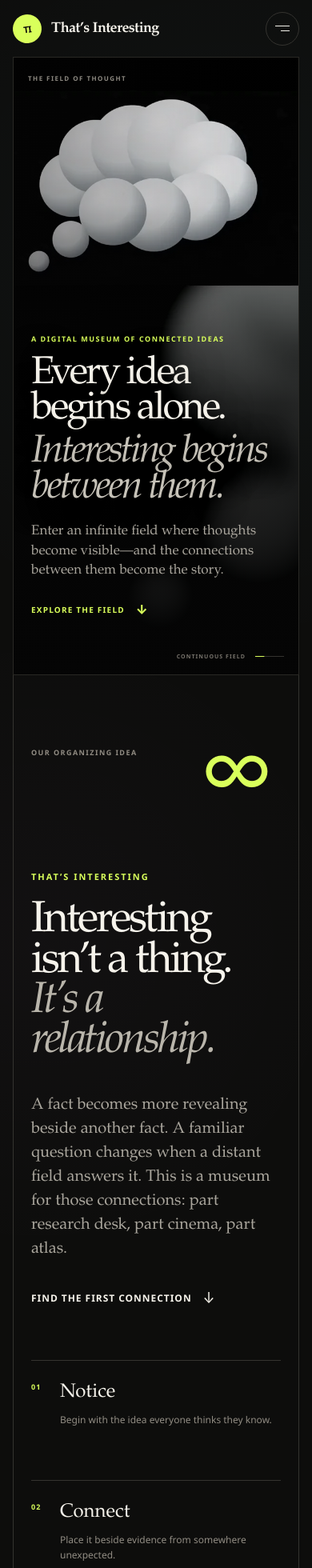
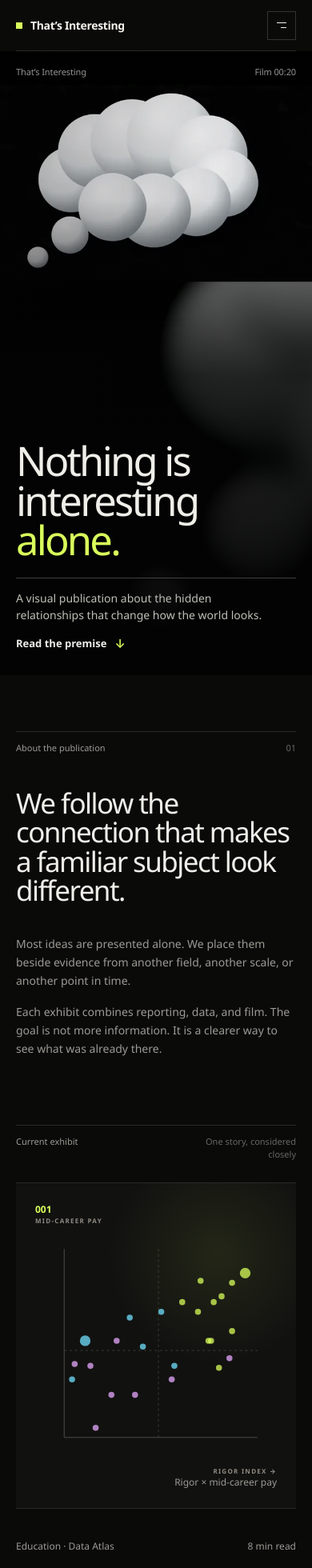
Before and after one commit to AdamMason1877/thatsinteresting.org, a React (Vite) app: page / in a window 390 px wide. Shown: the top 1960 px of the page at 80% size. Built offline with nearby package versions, Linux system fonts and the light colour scheme.

Commit message:
Refine homepage editorial design

```diff
--- a/src/components/HomeLoopHero.jsx
+++ b/src/components/HomeLoopHero.jsx
@@ -72,27 +72,19 @@ export default function HomeLoopHero({ experience }) {
         <div className="home-loop-hero__veil" aria-hidden="true" />
       </div>
 
-      <div className="home-loop-hero__topline">
-        <span>The field of thought</span>
-        <span>Ambient loop · 20 seconds</span>
+      <div className="home-loop-hero__stamp" aria-hidden="true">
+        <span>That’s Interesting</span>
+        <span>Film 00:20</span>
       </div>
 
       <div className="home-loop-hero__copy">
-        <p>A digital museum of connected ideas</p>
         <h1 id="home-loop-title">
-          Every idea begins alone.
-          <em>Interesting begins between them.</em>
+          Nothing is interesting <span>alone.</span>
         </h1>
-        <span>
-          Enter an infinite field where thoughts become visible—and the connections between them become the story.
-        </span>
-        <a href="#about">Explore the field <i aria-hidden="true">↓</i></a>
-      </div>
-
-      <div className="home-loop-hero__status" aria-hidden="true">
-        <span>Continuous field</span>
-        <i />
-        <span>Sound off</span>
+        <div className="home-loop-hero__dek">
+          <p>A visual publication about the hidden relationships that change how the world looks.</p>
+          <a href="#about">Read the premise <i aria-hidden="true">↓</i></a>
+        </div>
       </div>
     </section>
   )
--- a/src/components/SiteFooter.jsx
+++ b/src/components/SiteFooter.jsx
@@ -2,7 +2,7 @@ import SmartLink from './SmartLink.jsx'
 
 export default function SiteFooter() {
   return (
-    <footer className="site-footer" id="about">
+    <footer className="site-footer">
       <div>
         <p className="site-footer__manifesto">Stay curious.<br />Follow the evidence.</p>
         <p className="site-footer__small">Visual stories about the systems hiding in plain sight.</p>
--- a/src/pages/HomePage.jsx
+++ b/src/pages/HomePage.jsx
@@ -25,52 +25,49 @@ export default function HomePage() {
       <main>
         <HomeLoopHero experience={homeCinematic} />
 
-        <section className="home-thesis" id="about" aria-labelledby="home-thesis-title">
-          <div className="home-thesis__index">
-            <span>Our organizing idea</span>
-            <strong>∞</strong>
+        <section className="home-editorial" id="about" aria-labelledby="home-editorial-title">
+          <header className="home-section-label">
+            <span>About the publication</span>
+            <span>01</span>
+          </header>
+          <div className="home-editorial__body">
+            <h2 id="home-editorial-title">We follow the connection that makes a familiar subject look different.</h2>
+            <div className="home-editorial__notes">
+              <p>
+                Most ideas are presented alone. We place them beside evidence from another field, another scale, or another point in time.
+              </p>
+              <p>
+                Each exhibit combines reporting, data, and film. The goal is not more information. It is a clearer way to see what was already there.
+              </p>
+            </div>
           </div>
-          <div className="home-thesis__copy">
-            <p className="eyebrow">That’s Interesting</p>
-            <h2 id="home-thesis-title">Interesting isn’t a thing.<br /><em>It’s a relationship.</em></h2>
-            <p>
-              A fact becomes more revealing beside another fact. A familiar question changes when a distant field answers it. This is a museum for those connections: part research desk, part cinema, part atlas.
-            </p>
-            <a className="read-link" href="#latest">
-              Find the first connection <span className="arrow" aria-hidden="true">↓</span>
-            </a>
-          </div>
-          <ol className="home-thesis__steps" aria-label="How the museum works">
-            <li><span>01</span><strong>Notice</strong><p>Begin with the idea everyone thinks they know.</p></li>
-            <li><span>02</span><strong>Connect</strong><p>Place it beside evidence from somewhere unexpected.</p></li>
-            <li><span>03</span><strong>See again</strong><p>Leave with a new relationship, not just another fact.</p></li>
-          </ol>
         </section>
 
-        <section className="home-exhibit-intro" id="latest">
-          <p>One thought in the field</p>
-          <h2>The museum begins here.</h2>
-          <span>Each exhibit is its own destination. Enter when a connection catches you.</span>
-        </section>
+        <section className="home-current" id="latest" aria-labelledby="home-current-title">
+          <header className="home-section-label">
+            <span id="home-current-title">Current exhibit</span>
+            <span>One story, considered closely</span>
+          </header>
 
-        <section className="featured home-featured" id="atlases" style={{ '--accent': featured.accent }} aria-labelledby="featured-title">
-          <div className="featured__copy">
-            <div className="featured__meta">
-              <span>Exhibit no. {featured.number}</span>
-              <span>{featured.readTime}</span>
+          <article className="home-exhibit" id="atlases" style={{ '--accent': featured.accent }}>
+            <SmartLink className="home-exhibit__visual" href={`/stories/${featured.slug}`} aria-label={`Enter ${featured.title}`}>
+              <span className="home-exhibit__number">{featured.number}</span>
+              <MiniPlot />
+              <span className="home-exhibit__caption">Rigor × mid-career pay</span>
+            </SmartLink>
+            <div className="home-exhibit__copy">
+              <div className="home-exhibit__meta">
+                <span>{featured.category}</span>
+                <span>{featured.readTime}</span>
+              </div>
+              <h2>{featured.title}</h2>
+              <p className="home-exhibit__subtitle">{featured.italicTitle}</p>
+              <p className="home-exhibit__dek">{featured.hook}</p>
+              <SmartLink className="home-exhibit__link" href={`/stories/${featured.slug}`}>
+                Open the atlas <Arrow />
+              </SmartLink>
             </div>
-            <p className="eyebrow">{featured.category}</p>
-            <h2 id="featured-title">{featured.title}:<br /><em>{featured.italicTitle}</em></h2>
-            <p className="featured__dek">{featured.hook}</p>
-            <SmartLink className="read-link" href={`/stories/${featured.slug}`}>
-              Enter this exhibit <Arrow />
-            </SmartLink>
-          </div>
-          <SmartLink className="featured__graphic" href={`/stories/${featured.slug}`} aria-label={`Enter ${featured.title}`}>
-            <div className="featured__issue">THOUGHT<br />NO. {featured.number}</div>
-            <MiniPlot />
-            <p>First, the line you expect.<br />Then, the exceptions.</p>
-          </SmartLink>
+          </article>
         </section>
       </main>
 
--- a/src/styles.css
+++ b/src/styles.css
@@ -2319,3 +2319,502 @@ a:focus-visible .arrow {
     animation-duration: 0.01ms !important;
   }
 }
+
+/* Homepage editorial system */
+
+.home-page--field {
+  --home-rule: #2a2a28;
+  --home-paper: #0a0a09;
+  --home-copy: #efeee9;
+  --home-muted: #9c9a93;
+  background: var(--home-paper);
+  font-family: var(--sans);
+}
+
+.home-page--field .site-header {
+  width: min(1480px, calc(100% - 48px));
+  height: 72px;
+  border-bottom-color: var(--home-rule);
+}
+
+.home-page--field .wordmark {
+  gap: 10px;
+}
+
+.home-page--field .wordmark__mark {
+  width: 8px;
+  height: 8px;
+  border-radius: 0;
+  font-size: 0;
+  transform: none;
+}
+
+.home-page--field .wordmark__text {
+  font-family: var(--sans);
+  font-size: 15px;
+  font-weight: 650;
+  letter-spacing: -.025em;
+}
+
+.home-page--field .site-nav {
+  gap: 28px;
+}
+
+.home-page--field .site-nav a {
+  font-size: 12px;
+  font-weight: 500;
+  letter-spacing: 0;
+  text-transform: none;
+}
+
+.home-page--field .round-button {
+  width: 36px;
+  height: 36px;
+  border-radius: 0;
+}
+
+.home-page--field .site-menu__inner > a {
+  font-family: var(--sans);
+  font-size: clamp(28px, 4vw, 44px);
+  font-weight: 560;
+}
+
+.home-page--field .home-loop-hero {
+  width: 100%;
+  height: calc(100svh - 72px);
+  min-height: 650px;
+  border: 0;
+  background: #030303;
+}
+
+.home-page--field .home-loop-hero__veil {
+  background:
+    linear-gradient(0deg, rgba(3, 3, 3, .94) 0%, rgba(3, 3, 3, .48) 38%, rgba(3, 3, 3, .06) 67%),
+    linear-gradient(90deg, rgba(3, 3, 3, .52) 0%, rgba(3, 3, 3, .08) 56%, rgba(3, 3, 3, .16) 100%);
+}
+
+.home-loop-hero__stamp {
+  position: absolute;
+  inset: 28px 34px auto;
+  z-index: 3;
+  display: flex;
+  justify-content: space-between;
+  color: rgba(239, 238, 233, .62);
+  font-size: 12px;
+  font-weight: 500;
+  letter-spacing: -.01em;
+}
+
+.home-page--field .home-loop-hero__copy {
+  width: min(760px, calc(100% - 68px));
+  left: 34px;
+  bottom: 42px;
+}
+
+.home-page--field .home-loop-hero__copy h1 {
+  max-width: 760px;
+  margin: 0;
+  color: var(--home-copy);
+  font-family: var(--sans);
+  font-size: clamp(52px, 6vw, 82px);
+  font-weight: 590;
+  letter-spacing: -.055em;
+  line-height: .96;
+  text-shadow: none;
+  text-wrap: balance;
+}
+
+.home-page--field .home-loop-hero__copy h1 span {
+  color: var(--acid);
+}
+
+.home-loop-hero__dek {
+  max-width: 680px;
+  margin-top: 28px;
+  padding-top: 18px;
+  display: grid;
+  grid-template-columns: minmax(0, 1fr) auto;
+  gap: 40px;
+  align-items: end;
+  border-top: 1px solid rgba(239, 238, 233, .25);
+}
+
+.home-loop-hero__dek p {
+  max-width: 430px;
+  margin: 0;
+  color: #c0beb7;
+  font-size: 15px;
+  line-height: 1.5;
+}
+
+.home-loop-hero__dek a {
+  display: inline-flex;
+  gap: 10px;
+  align-items: center;
+  color: var(--home-copy);
+  font-size: 13px;
+  font-weight: 600;
+  white-space: nowrap;
+}
+
+.home-loop-hero__dek i {
+  color: var(--acid);
+  font-size: 15px;
+  font-style: normal;
+  transition: transform var(--duration-fast) ease;
+}
+
+.home-loop-hero__dek a:hover i,
+.home-loop-hero__dek a:focus-visible i {
+  transform: translateY(3px);
+}
+
+.home-editorial,
+.home-current {
+  width: min(1240px, calc(100% - 64px));
+  margin: 0 auto;
+}
+
+.home-editorial {
+  padding: 96px 0 112px;
+}
+
+.home-section-label {
+  min-height: 42px;
+  display: flex;
+  justify-content: space-between;
+  align-items: flex-start;
+  border-top: 1px solid var(--home-rule);
+  color: var(--home-muted);
+  font-size: 12px;
+  line-height: 1.4;
+  padding-top: 12px;
+}
+
+.home-section-label span:last-child {
+  color: #696862;
+}
+
+.home-editorial__body {
+  margin-top: 54px;
+  display: grid;
+  grid-template-columns: repeat(12, minmax(0, 1fr));
+  gap: 24px;
+}
+
+.home-editorial__body h2 {
+  grid-column: 1 / 9;
+  max-width: 760px;
+  margin: 0;
+  color: var(--home-copy);
+  font-family: var(--sans);
+  font-size: clamp(38px, 4.1vw, 58px);
+  font-weight: 540;
+  letter-spacing: -.045em;
+  line-height: 1.03;
+}
+
+.home-editorial__notes {
+  grid-column: 9 / 13;
+  display: grid;
+  align-content: end;
+  gap: 20px;
+}
+
+.home-editorial__notes p {
+  margin: 0;
+  color: var(--home-muted);
+  font-size: 14px;
+  line-height: 1.65;
+}
+
+.home-current {
+  padding: 0 0 112px;
+}
+
+.home-current .home-section-label {
+  margin-bottom: 28px;
+}
+
+.home-exhibit {
+  min-height: 560px;
+  display: grid;
+  grid-template-columns: minmax(0, .88fr) minmax(0, 1.12fr);
+  border-top: 1px solid var(--home-rule);
+  border-bottom: 1px solid var(--home-rule);
+}
+
+.home-exhibit__visual {
+  min-height: 560px;
+  padding: 34px 44px;
+  display: flex;
+  flex-direction: column;
+  justify-content: space-between;
+  overflow: hidden;
+  position: relative;
+  border-right: 1px solid var(--home-rule);
+  background:
+    radial-gradient(circle at 72% 22%, color-mix(in srgb, var(--accent) 9%, transparent), transparent 34%),
+    #111110;
+}
+
+.home-exhibit__number,
+.home-exhibit__caption {
+  color: var(--home-muted);
+  font-size: 12px;
+}
+
+.home-exhibit__number {
+  color: var(--accent);
+  font-weight: 650;
+}
+
+.home-exhibit__caption {
+  align-self: flex-end;
+}
+
+.home-exhibit__visual .mini-plot {
+  width: min(100%, 500px);
+}
+
+.home-exhibit__visual:hover .mini-plot circle,
+.home-exhibit__visual:focus-visible .mini-plot circle {
+  opacity: 1;
+}
+
+.home-exhibit__copy {
+  padding: clamp(48px, 6vw, 84px);
+  display: flex;
+  flex-direction: column;
+  justify-content: center;
+}
+
+.home-exhibit__meta {
+  margin-bottom: 50px;
+  display: flex;
+  justify-content: space-between;
+  color: var(--home-muted);
+  font-size: 12px;
+}
+
+.home-exhibit__copy h2 {
+  max-width: 610px;
+  margin: 0;
+  color: var(--home-copy);
+  font-family: var(--sans);
+  font-size: clamp(42px, 4.8vw, 64px);
+  font-weight: 570;
+  letter-spacing: -.05em;
+  line-height: .98;
+}
+
+.home-exhibit__subtitle {
+  max-width: 560px;
+  margin: 20px 0 0;
+  color: #c3c1ba;
+  font-size: 18px;
+  line-height: 1.45;
+}
+
+.home-exhibit__dek {
+  max-width: 520px;
+  margin: 38px 0 0;
+  color: var(--home-muted);
+  font-size: 15px;
+  line-height: 1.65;
+}
+
+.home-exhibit__link {
+  width: fit-content;
+  margin-top: 38px;
+  display: inline-flex;
+  align-items: center;
+  gap: 10px;
+  color: var(--home-copy);
+  font-size: 13px;
+  font-weight: 620;
+}
+
+.home-exhibit__link .arrow {
+  color: var(--accent);
+  font-size: 16px;
+}
+
+.home-page--field .site-footer {
+  width: min(1240px, calc(100% - 64px));
+  min-height: 220px;
+  padding: 48px 0;
+  border-top-color: var(--home-rule);
+}
+
+.home-page--field .site-footer__manifesto {
+  font-family: var(--sans);
+  font-size: 25px;
+  font-style: normal;
+  font-weight: 570;
+  letter-spacing: -.035em;
+  line-height: 1.1;
+}
+
+.home-page--field .site-footer__small {
+  margin-top: 16px;
+  font-size: 12px;
+}
+
+.home-page--field .site-footer__links {
+  font-size: 11px;
+  font-weight: 500;
+  letter-spacing: 0;
+  text-transform: none;
+}
+
+@media (max-width: 900px) {
+  .home-editorial__body h2 {
+    grid-column: 1 / 9;
+  }
+
+  .home-editorial__notes {
+    grid-column: 9 / 13;
+  }
+
+  .home-exhibit {
+    grid-template-columns: 1fr;
+  }
+
+  .home-exhibit__visual {
+    min-height: 460px;
+    border-right: 0;
+    border-bottom: 1px solid var(--home-rule);
+  }
+}
+
+@media (max-width: 760px) {
+  .home-page--field .site-header {
+    width: calc(100% - 40px);
+    height: 64px;
+  }
+
+  .home-page--field .wordmark__text {
+    font-size: 14px;
+  }
+
+  .home-page--field .home-loop-hero {
+    width: 100%;
+    height: calc(100svh - 64px);
+    min-height: 620px;
+  }
+
+  .home-page--field .home-loop-hero__veil {
+    background:
+      linear-gradient(0deg, rgba(3, 3, 3, .98) 0%, rgba(3, 3, 3, .78) 48%, rgba(3, 3, 3, .07) 76%),
+      linear-gradient(90deg, rgba(3, 3, 3, .26), transparent 72%);
+  }
+
+  .home-loop-hero__stamp {
+    inset: 18px 20px auto;
+    font-size: 11px;
+  }
+
+  .home-page--field .home-loop-hero__copy {
+    width: auto;
+    inset: auto 20px 30px;
+  }
+
+  .home-page--field .home-loop-hero__copy h1 {
+    font-size: clamp(45px, 13vw, 58px);
+    line-height: .98;
+  }
+
+  .home-loop-hero__dek {
+    margin-top: 22px;
+    padding-top: 14px;
+    grid-template-columns: 1fr;
+    gap: 15px;
+  }
+
+  .home-loop-hero__dek p {
+    max-width: 330px;
+    font-size: 14px;
+  }
+
+  .home-editorial,
+  .home-current,
+  .home-page--field .site-footer {
+    width: calc(100% - 40px);
+  }
+
+  .home-editorial {
+    padding: 70px 0 84px;
+  }
+
+  .home-section-label {
+    min-height: 38px;
+    font-size: 11px;
+  }
+
+  .home-editorial__body {
+    margin-top: 34px;
+    display: block;
+  }
+
+  .home-editorial__body h2 {
+    font-size: 35px;
+    line-height: 1.04;
+  }
+
+  .home-editorial__notes {
+    margin-top: 36px;
+    gap: 16px;
+  }
+
+  .home-editorial__notes p {
+    font-size: 14px;
+  }
+
+  .home-current {
+    padding-bottom: 80px;
+  }
+
+  .home-current .home-section-label span:last-child {
+    max-width: 130px;
+    text-align: right;
+  }
+
+  .home-exhibit {
+    min-height: 0;
+  }
+
+  .home-exhibit__visual {
+    min-height: 330px;
+    padding: 24px;
+  }
+
+  .home-exhibit__visual .mini-plot {
+    width: min(100%, 370px);
+  }
+
+  .home-exhibit__copy {
+    padding: 38px 0 48px;
+  }
+
+  .home-exhibit__meta {
+    margin-bottom: 38px;
+  }
+
+  .home-exhibit__copy h2 {
+    font-size: 43px;
+  }
+
+  .home-exhibit__subtitle {
+    font-size: 17px;
+  }
+
+  .home-exhibit__dek {
+    margin-top: 28px;
+  }
+
+  .home-page--field .site-footer {
+    min-height: 300px;
+    padding: 42px 0;
+  }
+}
```
